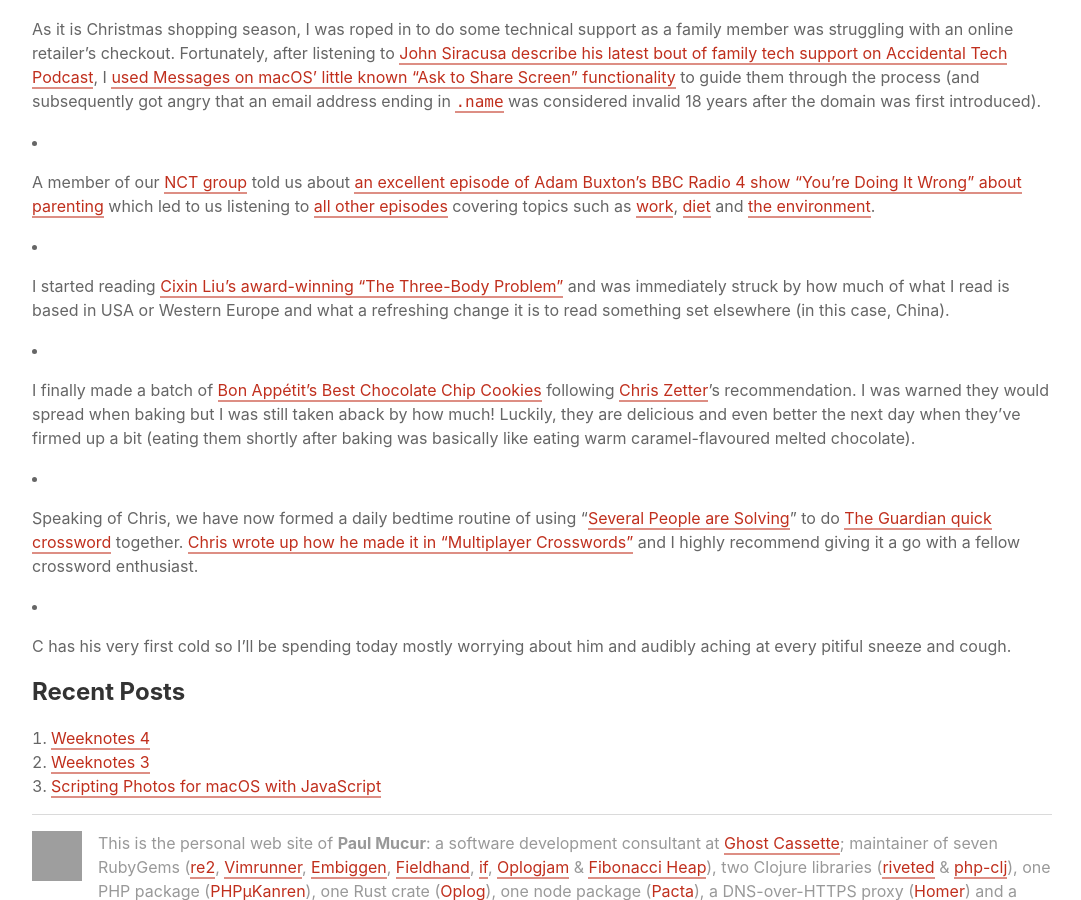
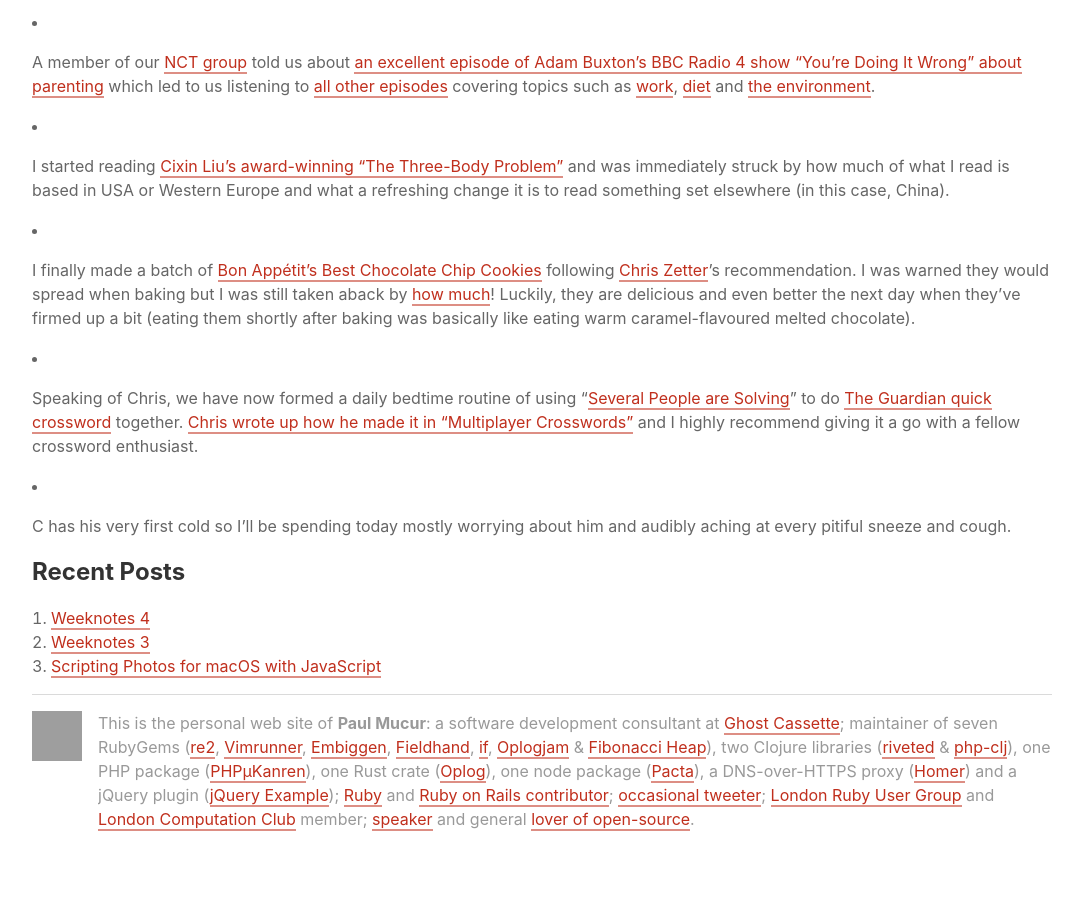
Before and after one commit to mudge/mudge.github.com, a Jekyll site: the page built from _posts/2019-12-01-weeknotes-5.markdown, in a window 1280 px wide and 900 px high, scrolled down 1780 px. Shown: the whole window, without its empty margins (98-1179 px from the left). Built offline with Jekyll 4.4.1, drawn with Linux system fonts in a browser that asks for light colours; after the commit the page ends 2659 px from its top, so only the background shows below that; grey boxes are pictures that could not be loaded.

Commit message:
Link to cookies rather than inlining

```diff
--- a/_posts/2019-12-01-weeknotes-5.markdown
+++ b/_posts/2019-12-01-weeknotes-5.markdown
@@ -4,7 +4,7 @@ title: Weeknotes 5
 excerpt: The unexpected joy of baby cinema, doing everything wrong and our daily multiplayer crossword routine.
 comments: false
 ---
-*  <img src="/i/cookies.jpg" class="pull-right" width="375" height="468" alt="" /> For a few years now, cookery shows on TV have been a guilty pleasure of mine: when your day has been a little too trying for the latest nail-biting thriller or existential drama, I find there's no better way to unwind than to watch [Jamie](https://www.jamieoliver.com "Jamie Oliver") "glug" olive oil or "click off" lettuce leaves. This week I indulged in [Rick Stein's new series "Secret France"](https://www.bbc.co.uk/programmes/m000b1qp) which was [expertly summed up by Joel Golby in his review for The Guardian](https://www.theguardian.com/tv-and-radio/2019/nov/23/rick-stein-secret-france):
+*   For a few years now, cookery shows on TV have been a guilty pleasure of mine: when your day has been a little too trying for the latest nail-biting thriller or existential drama, I find there's no better way to unwind than to watch [Jamie](https://www.jamieoliver.com "Jamie Oliver") "glug" olive oil or "click off" lettuce leaves. This week I indulged in [Rick Stein's new series "Secret France"](https://www.bbc.co.uk/programmes/m000b1qp) which was [expertly summed up by Joel Golby in his review for The Guardian](https://www.theguardian.com/tv-and-radio/2019/nov/23/rick-stein-secret-france):
 
     > Every episode of every TV show Rick Stein has ever made is essentially like watching your dad have a particularly joyful Christmas Day, rubbing his hands with glee over a long-aged sherry, sitting upright to eat a large plate of continental sausages, regaling you with tales of childhoods gone by as soon as someone rolls a braised rabbit out in front of him, saying he’s too full for pudding but eating it anyway.
 
@@ -39,7 +39,7 @@ comments: false
 
 *   I started reading [Cixin Liu's award-winning "The Three-Body Problem"](https://en.wikipedia.org/wiki/The_Three-Body_Problem_(novel)) and was immediately struck by how much of what I read is based in USA or Western Europe and what a refreshing change it is to read something set elsewhere (in this case, China).
 
-*   I finally made a batch of [Bon Appétit's Best Chocolate Chip Cookies](https://www.bonappetit.com/recipe/bas-best-chocolate-chip-cookies) following [Chris Zetter](https://chriszetter.com)'s recommendation. I was warned they would spread when baking but I was still taken aback by how much! Luckily, they are delicious and even better the next day when they've firmed up a bit (eating them shortly after baking was basically like eating warm caramel-flavoured melted chocolate).
+*   I finally made a batch of [Bon Appétit's Best Chocolate Chip Cookies](https://www.bonappetit.com/recipe/bas-best-chocolate-chip-cookies) following [Chris Zetter](https://chriszetter.com)'s recommendation. I was warned they would spread when baking but I was still taken aback by [how much](/i/cookies.jpg)! Luckily, they are delicious and even better the next day when they've firmed up a bit (eating them shortly after baking was basically like eating warm caramel-flavoured melted chocolate).
 
 *   Speaking of Chris, we have now formed a daily bedtime routine of using "[Several People are Solving](https://multicrosser.chriszetter.com)" to do [The Guardian quick crossword](https://www.theguardian.com/crosswords/series/quick) together. [Chris wrote up how he made it in "Multiplayer Crosswords"](https://chriszetter.com/blog/2018/12/02/multiplayer-crosswords/) and I highly recommend giving it a go with a fellow crossword enthusiast.
 
```
